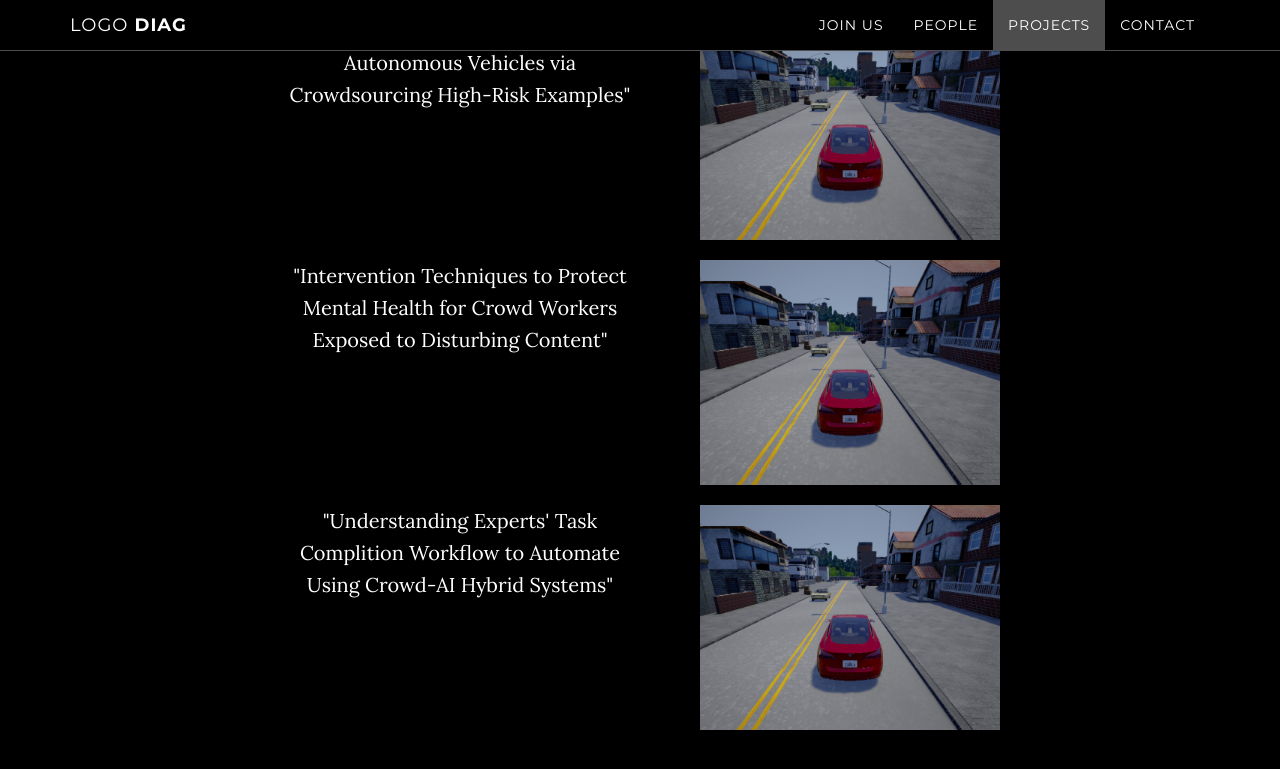
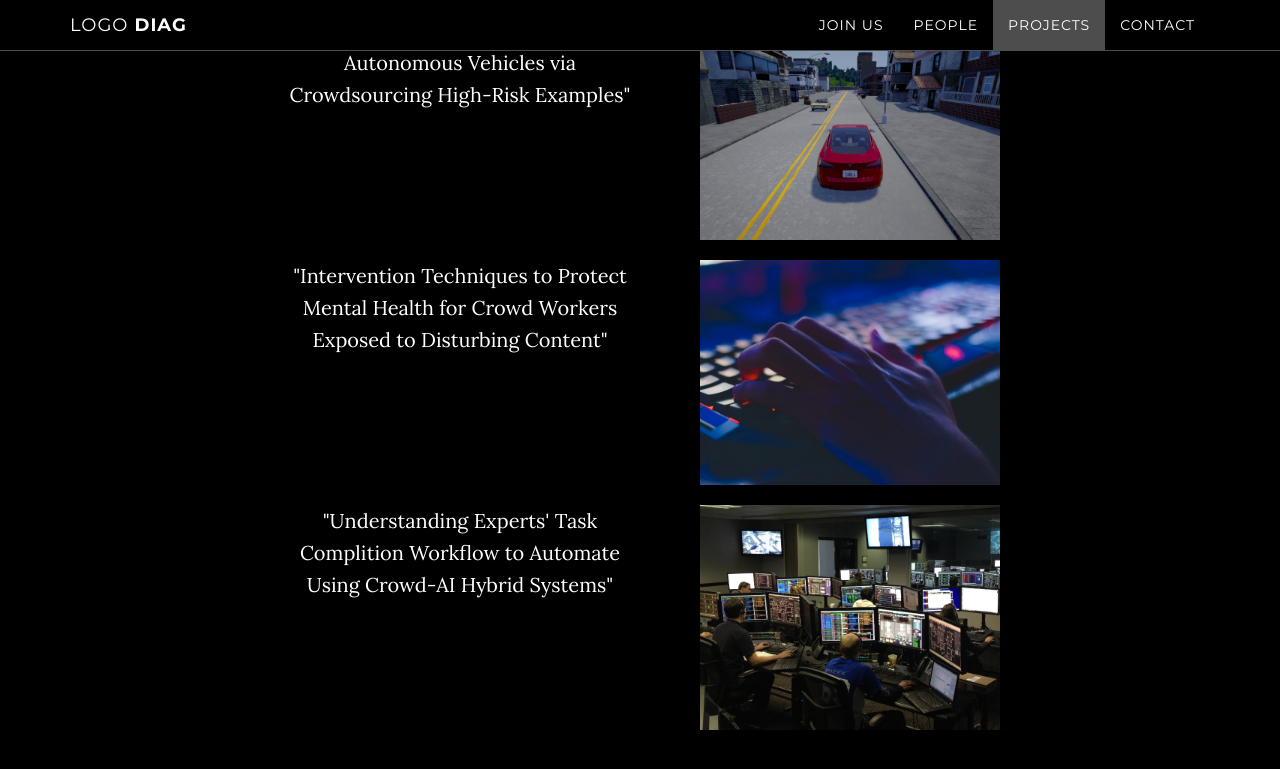
Before and after one commit to raflereak/diag-dgist.github.io, a Jekyll site: the page built from index.html, in a window 1280 px wide and 900 px high, scrolled down 2511 px. Shown: the top 769 px of the window. Built offline with Jekyll 4.4.1, drawn with Linux system fonts in a browser that asks for light colours.

Commit message:
updated proj images

```diff
--- a/_includes/projects.html
+++ b/_includes/projects.html
@@ -15,7 +15,7 @@
                       <p>"Efficient Imitation Learning for Autonomous Vehicles via Crowdsourcing High-Risk Examples"</p>
                     </div>
                     <div class="col-md-4">
-                      <img src="/img/00118185.png" alt="" width="300">
+                      <img src="/img/project1.png" alt="" width="300">
                     </div>
                   </div>
                   <br>
@@ -24,7 +24,7 @@
                       <p>"Intervention Techniques to Protect Mental Health for Crowd Workers Exposed to Disturbing Content"</p>
                     </div>
                     <div class="col-md-4">
-                      <img src="/img/00118185.png" alt="" width="300">
+                      <img src="/img/project2.jpg" alt="" width="300">
                     </div>
                   </div>
                   <br>
@@ -33,7 +33,7 @@
                       <p>"Understanding Experts' Task Complition Workflow to Automate Using Crowd-AI Hybrid Systems"</p>
                     </div>
                     <div class="col-md-4">
-                      <img src="/img/00118185.png" alt="" width="300">
+                      <img src="/img/project3.jpg" alt="" width="300">
                     </div>
                   </div>
                 </div>
```
Also changed, not shown: img/project1.png (renamed from img/00118185.png), img/project2.jpg (added), img/project3.jpg (added).
